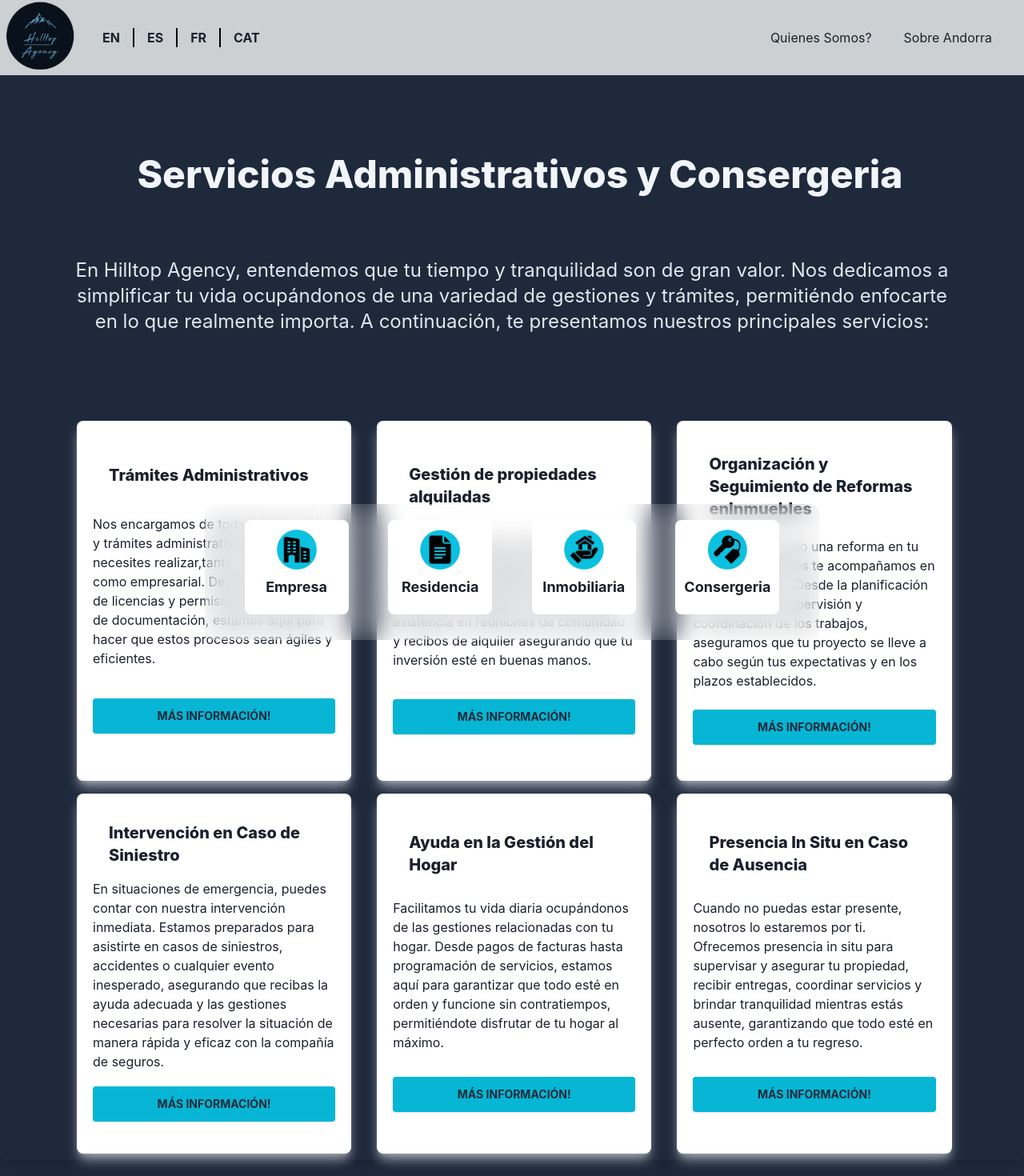
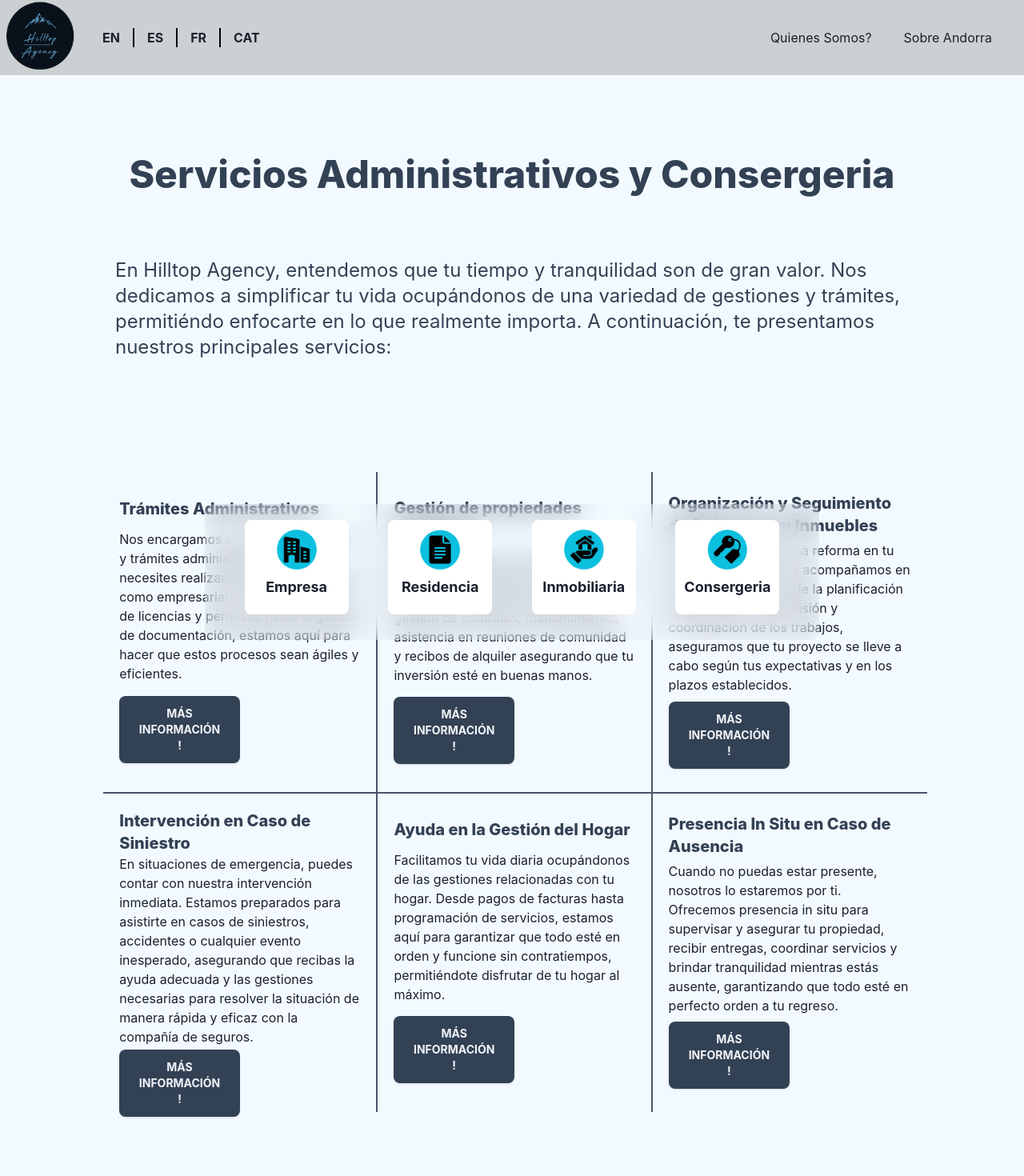
Before and after one commit to Jsendz/lauweb-dev, a React (Vite) app: page /Conserjeria in a window 1280 px wide. Shown: the top 1470 px of the page at 80% size. Built offline with nearby package versions, Linux system fonts and the light colour scheme.

Commit message:
lauweb-dev

```diff
--- a/src/Components/About.jsx
+++ b/src/Components/About.jsx
@@ -4,10 +4,10 @@ import {Aboutpic} from '../assets/index'
 const About = () => {
   return (
     <div className='w-full h-full my-36 max-w-7xl mx-auto'>
-           <h2 className='text-4xl xl:text-5xl antialiased font-extrabold mb-32 text-slate-700'> "Hilltop Agency es tu Agencia de confianza en Andorra <br /> Servicio Personalizado de principio a fin." </h2>
+           <h2 className='text-3xl xl:text-5xl antialiased font-extrabold mb-32 text-slate-700 text-left sm:text-center px-5 sm:px-0'> "Hilltop Agency es tu Agencia de confianza en Andorra <br /> Servicio Personalizado de principio a fin." </h2>
            <h3 className="text-3xl text-center antialiased  font-bold mb-20 mt-20 lg:mt-0 sm:text-left sm:pl-14">Sobre <span className='text-cyan-500'> Hilltop Agency </span></h3>
     <div className="h-full 2xl:h-screen  xl:max-w-7xl lg:w-[90%]  mx-auto">
-        <div className="w-full text-left mb-10 sm:mb-0">
+        <div className="w-full text-left mb-10 sm:mb-0 px-5">
            <p className="text-lg text-slate-600 mb-3">
              Comencé mi carrera en la industria de la construcción y administración, donde obtuve una
            comprensión sólida de los cimientos del mundo inmobiliario.
@@ -29,8 +29,8 @@ const About = () => {
         </div>
         <div className="flex flex-col md:flex-row justify-around items-center mt-20">
           <div className='w-full text-left h-full'>
-            <h3 className='text-2xl antialiased font-semibold mb-10'>Laura Lopez Tohà - <span className='text-cyan-500'>Fundadora</span></h3>
-            <p className="text-lg text-slate-600 mt-10">Comencé mi carrera en la industria de la construcción y administración, donde obtuve una
+            <h3 className='text-2xl antialiased font-semibold mb-10 text-center sm:text-left'>Laura Lopez Tohà - <span className='text-cyan-500'>Fundadora</span></h3>
+            <p className="text-lg text-slate-600 mt-10 px-5">Comencé mi carrera en la industria de la construcción y administración, donde obtuve una
            comprensión sólida de los cimientos del mundo inmobiliario.
            Luego, me aventuré en el apasionante sector de la gestión hotelera, donde aprendí la importancia de la hospitalidad y la
            satisfacción del cliente. </p>
--- a/src/Components/Modal.jsx
+++ b/src/Components/Modal.jsx
@@ -11,7 +11,7 @@ export default function Modal() {
   return (
     <>
       <button
-        className="bg-cyan-500 text-slate-800 font-bold uppercase text-sm px-6 py-3 rounded shadow hover:shadow-lg outline-none focus:outline-none mt-1 mb-1 ease-linear transition-all duration-150 w-full mx-auto"
+        className="w-1/2 bg-slate-700 rounded-lg text-slate-100 font-bold uppercase text-sm px-6 py-3 shadow hover:shadow-lg outline-none focus:outline-none mt-1 mb-1 ease-linear transition-all duration-150 "
         type="button"
         onClick={() => setShowModal(true)}
       >
--- a/src/Pages/Conserjeria.jsx
+++ b/src/Pages/Conserjeria.jsx
@@ -9,42 +9,42 @@ const Conserjeria = () => {
   const [t] = useTranslation("global");
 
   return (
-    <div id="Consergeria" className="w-full h-full bg-slate-800 bg-no-repeat bg-cover py-20">
-      <div className="max-w-7xl 2xl:max-w-[1500px]  rounded-lg shadow-lg  mx-auto">
-       <div className="flex flex-col lg:flex-row lg:justify-around mb-20 mx-auto bg-slate-800 rounded-lg bg-cover w-[90%] ">
-        <div className="w-full  ">
-        <h2 className="text-4xl lg:text-5xl antialiased  font-extrabold mb-10 text-slate-100 p-5 pr-0 2xl:pl-10 text-left lg:text-center">{t("conser.titulo")}</h2>
-        <p className=" text-xl lg:text-2xl antialiased  text-slate-200 p-5 2xl:pl-10 text-left lg:text-center">{t("conser.paragrafo")}</p></div>
+    <div id="Consergeria" className="w-full h-full bg-[#F3FAFF] bg-no-repeat bg-cover py-20">
+      <div className="max-w-7xl 2xl:max-w-[1500px]  rounded-lg mx-auto">
+       <div className="flex flex-col lg:flex-row lg:justify-around mb-20 mx-autorounded-lg bg-cover w-[90%] mx-auto ">
+        <div className="w-full text-left  ">
+        <h2 className="text-4xl lg:text-5xl antialiased  font-extrabold mb-10 text-slate-700 p-5 pr-0 xl:px-20 text-left xl:text-center ">{t("conser.titulo")}</h2>
+        <p className=" text-xl lg:text-2xl antialiased  text-slate-700 p-5 xl:px-20 text-left mb-10 ">{t("conser.paragrafo")}</p></div>
 
       </div>
-      <div className="w-full flex flex-col md:flex-row md:flex-wrap xl:max-w-6xl 2xl:max-w-7xl lg:pl-1 xl:pl-2 xl:m-auto ">
-      <div className="flex flex-col items-left justify-around lg:justify-evenly rounded-lg bg-white p-5  md:m-2 my-2 shadow-lg shadow-gray-400 lg:w-[30%] w-[90%] md:w-[45%] md:ml-6 mx-auto  h-[60vh] md:h-[450px]  ">
-        <h3 className="text-xl font-extrabold text-left px-5">{t("conser.unotitulo")}</h3>
+      <div className="w-full flex flex-col md:flex-row md:flex-wrap md:justify-center xl:max-w-6xl 2xl:max-w-7xl lg:pl-1 xl:pl-2 xl:m-auto ">
+      <div className="flex flex-col items-left justify-around lg:justify-evenly p-5  md:m-0 my-2   sm:border-r-2 border-t-2 sm:border-t-0 border-slate-600 lg:w-[30%] w-[90%] md:w-[45%] mx-auto  h-[60vh] md:h-[400px]  ">
+        <h3 className="text-xl font-extrabold text-left text-slate-700">{t("conser.unotitulo")}</h3>
         <p className="text-left px-5 lg:px-0">{t("conser.unoparagrafo")}</p>
         <Modal />
       </div>
-      <div className="flex flex-col items-left justify-around lg:justify-evenly rounded-lg bg-white p-5 md:m-2  my-2 shadow-lg shadow-gray-400 lg:w-[30%] w-[90%] md:w-[45%] md:ml-6 mx-auto  h-[60vh] md:h-[450px]  ">
-        <h3 className="text-xl font-extrabold text-left px-5">{t("conser.dostitulo")}</h3>
+      <div className="flex flex-col items-left justify-around lg:justify-evenly  p-5 md:m-0  my-2  sm:border-r-2 border-t-2 sm:border-t-0  border-slate-600 lg:w-[30%] w-[90%] md:w-[45%] mx-auto  h-[60vh] md:h-[400px]  ">
+        <h3 className="text-xl font-extrabold text-left text-slate-700">{t("conser.dostitulo")}</h3>
         <p className="text-left px-5 lg:px-0">{t("conser.dosparagrafo")}</p>
         <Modal />
       </div>
-      <div className="flex flex-col items-left justify-around lg:justify-evenly rounded-lg bg-white p-5 md:m-2  my-2 shadow-lg shadow-gray-400 lg:w-[30%] w-[90%] md:w-[45%] md:ml-6 mx-auto  h-[60vh] md:h-[450px]  ">
-        <h3 className="text-xl font-extrabold text-left px-5">{t("conser.trestitulo")}</h3>
+      <div className="flex flex-col items-left justify-around lg:justify-evenly  p-5 md:m-0  my-2   lg:w-[30%] border-t-2 sm:border-t-0 w-[90%] md:w-[45%] mx-auto  h-[60vh] md:h-[400px]  ">
+        <h3 className="text-xl font-extrabold text-left text-slate-700">{t("conser.trestitulo")}</h3>
         <p className="text-left px-5 lg:px-0">{t("conser.tresparagrafo")}</p>
         <Modal />
       </div>
-      <div className="flex flex-col items-left justify-around lg:justify-evenly rounded-lg bg-white p-5 md:m-2  my-2 shadow-lg shadow-gray-400 lg:w-[30%] w-[90%] md:w-[45%] md:ml-6 mx-auto  h-[60vh] md:h-[450px]  ">
-        <h3 className="text-xl font-extrabold text-left px-5">{t("conser.fortitulo")}</h3>
+      <div className="flex flex-col items-left justify-around lg:justify-evenly  p-5 md:m-0  my-2  sm:border-r-2 border-slate-600  border-t-2 lg:w-[30%] w-[90%] md:w-[45%] mx-auto  h-[60vh] md:h-[400px]  ">
+        <h3 className="text-xl font-extrabold text-left text-slate-700">{t("conser.fortitulo")}</h3>
         <p className="text-left px-5 lg:px-0">{t("conser.forparagrafo")}</p>
         <Modal />
       </div>
-      <div className="flex flex-col items-left justify-around lg:justify-evenly rounded-lg bg-white p-5 md:m-2  my-2 shadow-lg shadow-gray-400 lg:w-[30%] w-[90%] md:w-[45%] md:ml-6 mx-auto  h-[60vh] md:h-[450px]  ">
-        <h3 className="text-xl font-extrabold text-left px-5">{t("conser.cinctitulo")}</h3>
+      <div className="flex flex-col items-left justify-around lg:justify-evenly  p-5 md:m-0  my-2  sm:border-r-2 border-slate-600 border-t-2 lg:w-[30%] w-[90%] md:w-[45%] mx-auto  h-[60vh] md:h-[400px]  ">
+        <h3 className="text-xl font-extrabold text-left text-slate-700">{t("conser.cinctitulo")}</h3>
         <p className="text-left px-5 lg:px-0">{t("conser.cincparagrafo")}</p>
         <Modal />
       </div>
-      <div className="flex flex-col items-left justify-around lg:justify-evenly rounded-lg bg-white p-5 md:m-2  my-2 shadow-lg shadow-gray-400 lg:w-[30%] w-[90%] md:w-[45%] md:ml-6 mx-auto  h-[60vh] md:h-[450px]  ">
-        <h3 className="text-xl font-extrabold text-left px-5">{t("conser.sistitulo")}</h3>
+      <div className="flex flex-col items-left justify-around lg:justify-evenly  p-5 md:m-0  my-2   lg:w-[30%] border-slate-600 border-t-2 w-[90%] md:w-[45%] mx-auto  h-[60vh] md:h-[400px]  ">
+        <h3 className="text-xl font-extrabold text-left text-slate-700">{t("conser.sistitulo")}</h3>
         <p className="text-left px-5 lg:px-0">{t("conser.sisparagrafo")}</p>
         <Modal />
       </div>
--- a/src/Translations/es/global.json
+++ b/src/Translations/es/global.json
@@ -65,7 +65,7 @@
         "unoparagrafo": "Nos encargamos de toda la burocracia y trámites administrativos que necesites realizar,tanto a nivel personal como empresarial. Desde la obtención  de licencias y permisos hasta la gestión de documentación, estamos aquí para hacer que estos procesos sean ágiles y eficientes.",
         "dostitulo": "Gestión de propiedades alquiladas",
         "dosparagrafo": "Si eres propietario de propiedades en alquiler, nos ocupamos de todo, desde la búsqueda de inquilinos revisión, gestión de contratos, mantenimiento, asistencia en reuniones de comunidad y recibos de alquiler asegurando que tu inversión esté en buenas manos.",
-        "trestitulo": "Organización y Seguimiento de Reformas enInmuebles",
+        "trestitulo": "Organización y Seguimiento de Reformas en Inmuebles",
         "tresparagrafo": "Si estás planeando una reforma en tu inmueble, nosotros te acompañamos en todo el proceso. Desde la planificación inicial hasta la supervisión y coordinación de los trabajos, aseguramos que tu proyecto se lleve a cabo según tus expectativas y en los plazos establecidos.",
         "fortitulo": "Intervención en Caso de Siniestro",
         "forparagrafo": "En situaciones de emergencia, puedes contar con nuestra intervención inmediata. Estamos preparados para asistirte en casos de siniestros, accidentes o cualquier evento inesperado, asegurando que recibas la ayuda adecuada y las gestiones necesarias para resolver la situación de manera rápida y eficaz con la compañía de seguros.",
```
